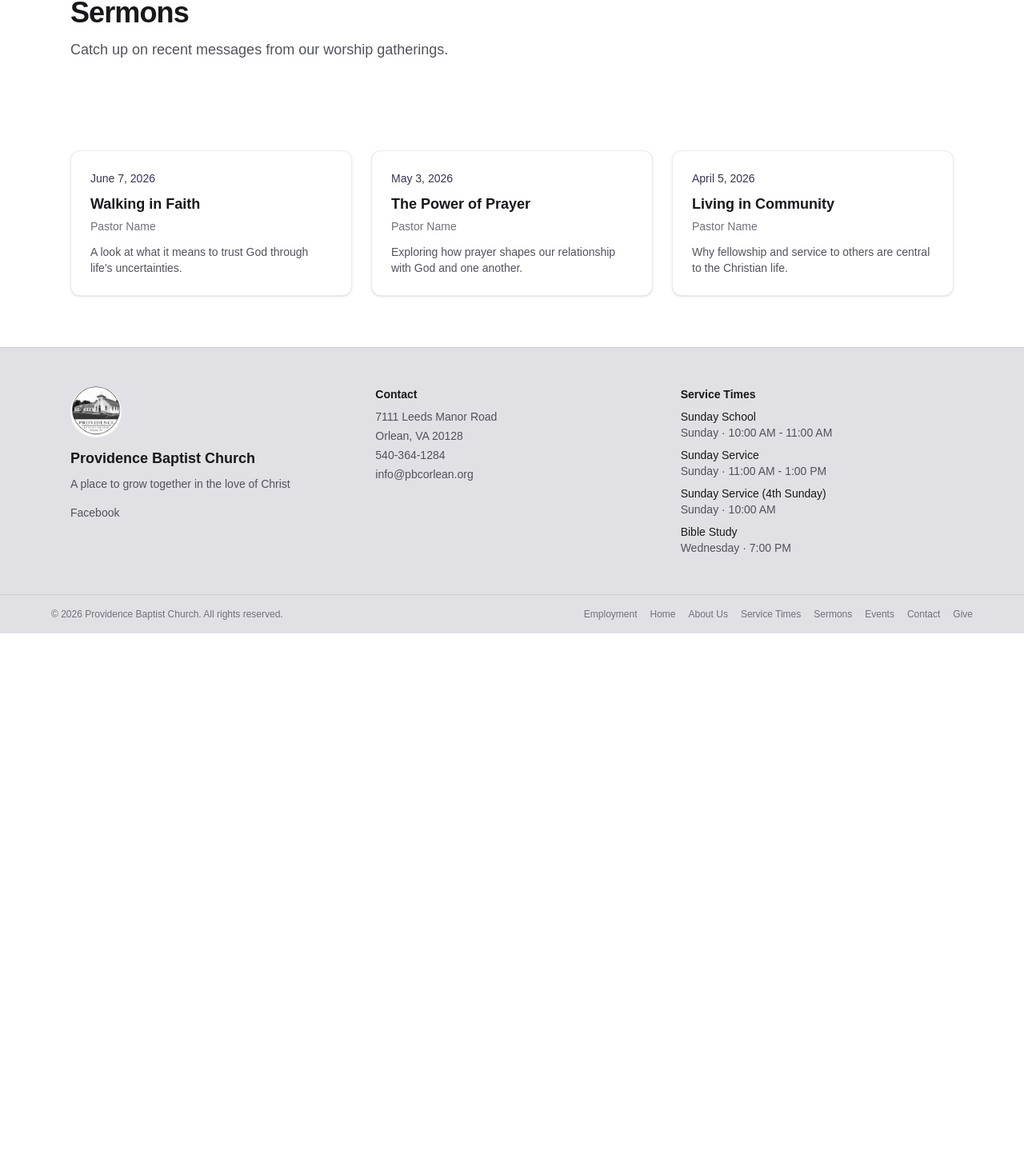
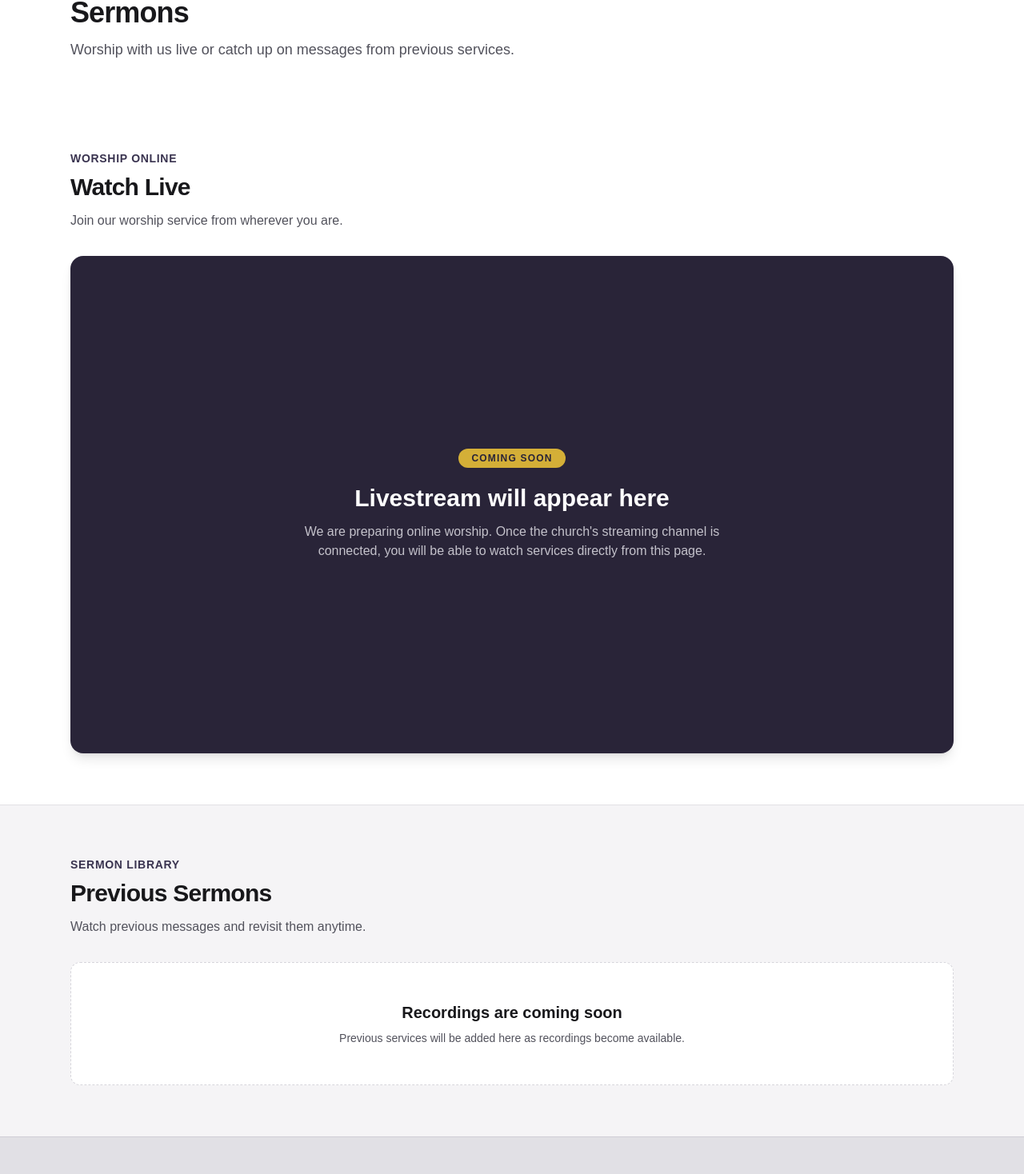
Before and after one commit to pbcorlean/PBCOrlean, a Next.js app: page /sermons in a window 1280 px wide. Shown: the part 518-1986 px from the top of the page at 80% size. Before the commit the page ends 1310 px from the top, so only its background shows below. Built offline with nearby package versions, Linux system fonts and the light colour scheme.

Commit message:
Add livestream and sermon archive layout

```diff
--- a/src/app/sermons/page.tsx
+++ b/src/app/sermons/page.tsx
@@ -1,11 +1,20 @@
 import type { Metadata } from "next";
 import { Hero } from "@/components/Hero";
-import { Card } from "@/components/Card";
-import { sermons } from "@/lib/sermons";
+import { SectionHeading } from "@/components/SectionHeading";
+import { liveStream, sermons } from "@/lib/sermons";
 
 export const metadata: Metadata = {
   title: "Sermons",
+  description: "Watch Providence Baptist Church live and revisit previous sermons.",
 };
+
+function formatSermonDate(date: string) {
+  return new Date(`${date}T12:00:00`).toLocaleDateString("en-US", {
+    year: "numeric",
+    month: "long",
+    day: "numeric",
+  });
+}
 
 export default function SermonsPage() {
   return (
@@ -13,27 +22,93 @@ export default function SermonsPage() {
       <Hero
         eyebrow="Media"
         title="Sermons"
-        description="Catch up on recent messages from our worship gatherings."
+        description="Worship with us live or catch up on messages from previous services."
         backgroundImage="/pictures/Hero-photo.png"
         desktopBackgroundImage="/pictures/secondary-hero-desktop.png"
       />
 
       <section className="mx-auto w-full max-w-6xl px-6 py-16">
-        <div className="grid gap-6 sm:grid-cols-2 lg:grid-cols-3">
-          {sermons.map((sermon) => (
-            <Card key={sermon.id}>
-              <p className="text-sm font-medium text-primary">
-                {new Date(sermon.date).toLocaleDateString("en-US", {
-                  year: "numeric",
-                  month: "long",
-                  day: "numeric",
-                })}
+        <SectionHeading
+          eyebrow="Worship Online"
+          title="Watch Live"
+          description="Join our worship service from wherever you are."
+        />
+
+        <div className="mt-8 overflow-hidden rounded-2xl border border-primary/10 bg-primary-dark shadow-lg">
+          {liveStream.embedUrl ? (
+            <iframe
+              src={liveStream.embedUrl}
+              title="Providence Baptist Church livestream"
+              className="aspect-video w-full"
+              allow="accelerometer; autoplay; clipboard-write; encrypted-media; gyroscope; picture-in-picture; web-share"
+              allowFullScreen
+            />
+          ) : (
+            <div className="flex aspect-video min-h-72 flex-col items-center justify-center px-6 text-center text-white">
+              <span className="rounded-full bg-secondary px-4 py-1 text-xs font-bold uppercase tracking-widest text-primary-dark">
+                Coming Soon
+              </span>
+              <h2 className="mt-5 text-2xl font-bold sm:text-3xl">Livestream will appear here</h2>
+              <p className="mt-3 max-w-xl text-sm text-primary-light sm:text-base">
+                We are preparing online worship. Once the church&apos;s streaming channel is connected,
+                you will be able to watch services directly from this page.
               </p>
-              <p className="mt-2 text-lg font-semibold text-zinc-900">{sermon.title}</p>
-              <p className="mt-1 text-sm text-zinc-500">{sermon.speaker}</p>
-              <p className="mt-3 text-sm text-zinc-600">{sermon.summary}</p>
-            </Card>
-          ))}
+            </div>
+          )}
+        </div>
+
+        {liveStream.watchUrl && (
+          <p className="mt-4 text-center text-sm text-zinc-600">
+            Having trouble with the player?{" "}
+            <a
+              href={liveStream.watchUrl}
+              target="_blank"
+              rel="noreferrer"
+              className="font-semibold text-primary underline decoration-secondary decoration-2 underline-offset-4"
+            >
+              Watch on our streaming channel
+            </a>
+          </p>
+        )}
+      </section>
+
+      <section className="border-t border-primary/10 bg-primary/5">
+        <div className="mx-auto w-full max-w-6xl px-6 py-16">
+          <SectionHeading
+            eyebrow="Sermon Library"
+            title="Previous Sermons"
+            description="Watch previous messages and revisit them anytime."
+          />
+
+          {sermons.length > 0 ? (
+            <div className="mt-8 grid gap-8 sm:grid-cols-2 lg:grid-cols-3">
+              {sermons.map((sermon) => (
+                <article key={sermon.id} className="overflow-hidden rounded-xl border border-primary/10 bg-white shadow-sm">
+                  <a href={sermon.videoUrl} target="_blank" rel="noreferrer" className="group block">
+                    <div className="flex aspect-video items-center justify-center bg-primary-dark text-white transition-colors group-hover:bg-primary">
+                      <span className="flex h-14 w-14 items-center justify-center rounded-full bg-secondary text-xl text-primary-dark" aria-hidden="true">
+                        ▶
+                      </span>
+                      <span className="sr-only">Watch {sermon.title}</span>
+                    </div>
+                    <div className="p-6">
+                      <p className="text-sm font-medium text-primary">{formatSermonDate(sermon.date)}</p>
+                      <h2 className="mt-2 text-lg font-semibold text-zinc-900">{sermon.title}</h2>
+                      <p className="mt-1 text-sm text-zinc-500">{sermon.speaker}</p>
+                      {sermon.summary && <p className="mt-3 text-sm text-zinc-600">{sermon.summary}</p>}
+                    </div>
+                  </a>
+                </article>
+              ))}
+            </div>
+          ) : (
+            <div className="mt-8 rounded-xl border border-dashed border-primary/20 bg-white px-6 py-12 text-center">
+              <h2 className="text-xl font-semibold text-zinc-900">Recordings are coming soon</h2>
+              <p className="mx-auto mt-2 max-w-xl text-sm text-zinc-600">
+                Previous services will be added here as recordings become available.
+              </p>
+            </div>
+          )}
         </div>
       </section>
     </>
--- a/src/lib/sermons.ts
+++ b/src/lib/sermons.ts
@@ -3,31 +3,26 @@ export interface Sermon {
   title: string;
   speaker: string;
   date: string;
-  summary: string;
-  videoUrl?: string;
+  summary?: string;
+  videoUrl: string;
 }
 
-// TODO: replace with the church's real sermon archive, or wire up to a CMS/YouTube feed
-export const sermons: Sermon[] = [
-  {
-    id: "1",
-    title: "Walking in Faith",
-    speaker: "Pastor Name",
-    date: "2026-06-07",
-    summary: "A look at what it means to trust God through life's uncertainties.",
-  },
-  {
-    id: "2",
-    title: "The Power of Prayer",
-    speaker: "Pastor Name",
-    date: "2026-05-03",
-    summary: "Exploring how prayer shapes our relationship with God and one another.",
-  },
-  {
-    id: "3",
-    title: "Living in Community",
-    speaker: "Pastor Name",
-    date: "2026-04-05",
-    summary: "Why fellowship and service to others are central to the Christian life.",
-  },
-];
+export interface LiveStream {
+  embedUrl?: string;
+  watchUrl?: string;
+}
+
+// Add the church's livestream embed and watch URLs here when the
+// streaming channel is ready. The Sermons page will update automatically.
+export const liveStream: LiveStream = {};
+
+// Add completed sermon recordings here. Example:
+// {
+//   id: "2026-07-12-sunday-worship",
+//   title: "Sunday Worship",
+//   speaker: "Pastor Name",
+//   date: "2026-07-12",
+//   summary: "A short description of the message.",
+//   videoUrl: "https://www.youtube.com/watch?v=VIDEO_ID",
+// }
+export const sermons: Sermon[] = [];
```
